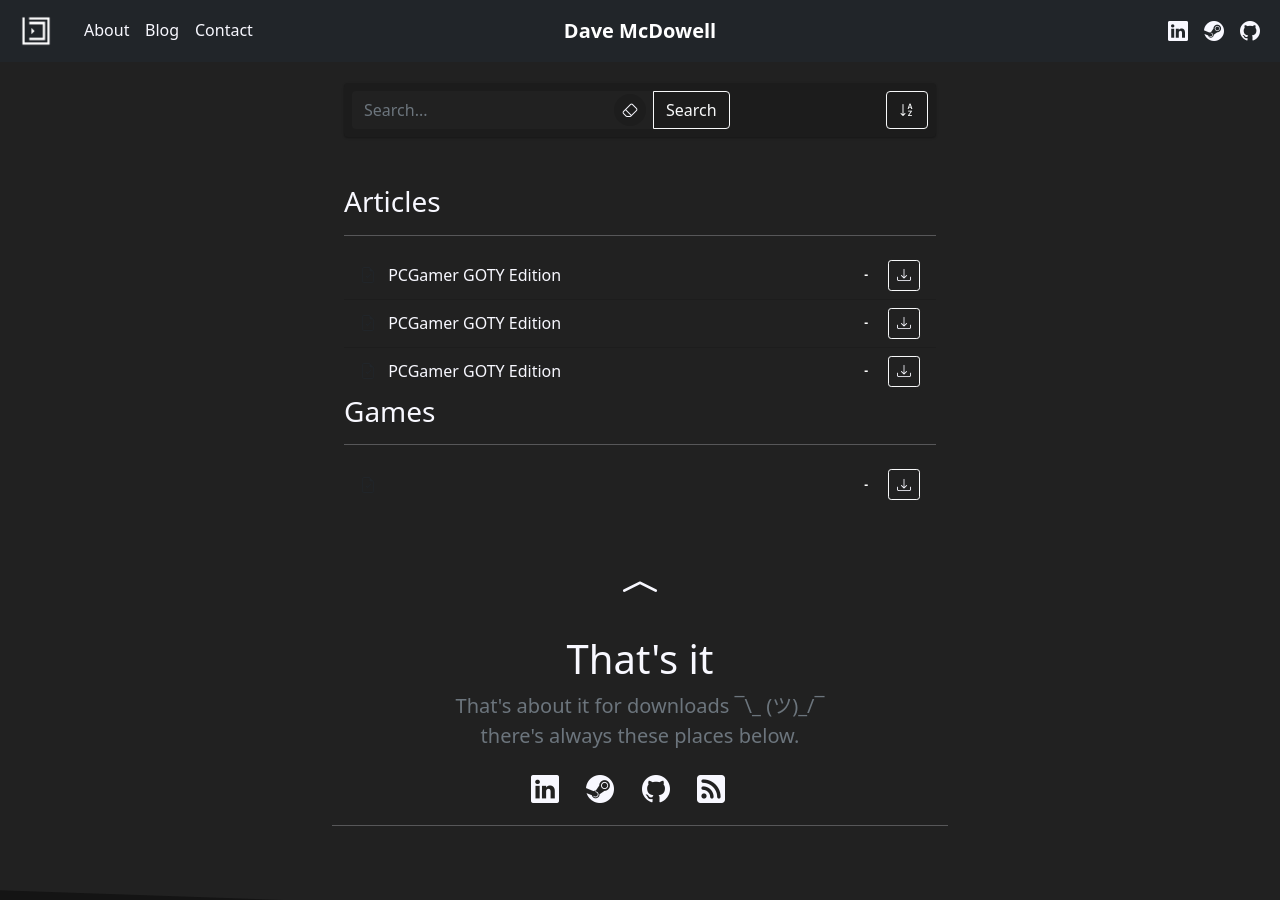
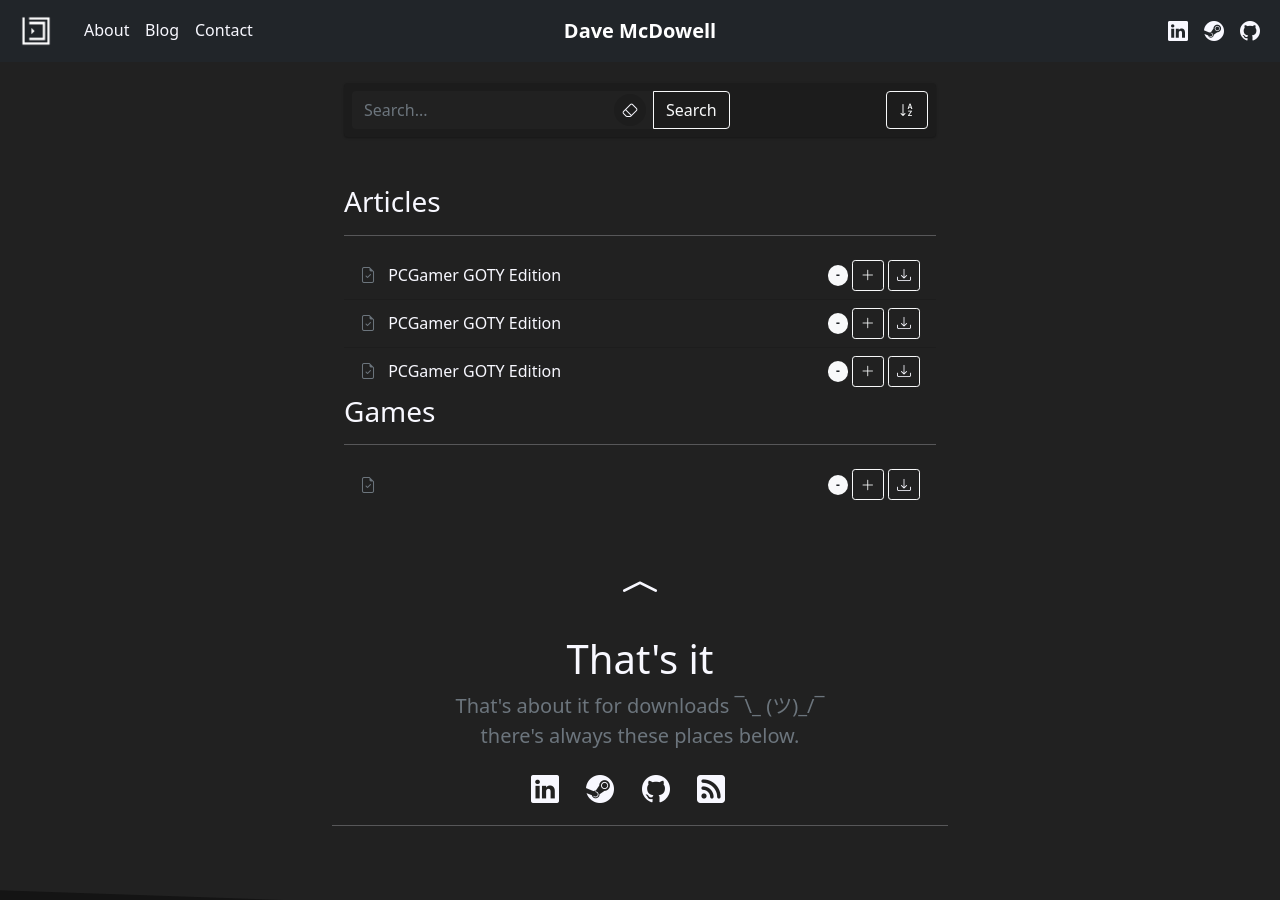
Before and after one commit to davemcdowell/portfolio, a Jekyll site: the page built from downloads.html, in a window 1280 px wide and 900 px high, scrolled down 898 px. Built offline with Jekyll 4.4.1, drawn with Linux system fonts in a browser that asks for light colours; nearby versions of some CDN libraries.

Commit message:
Update downloads.html

```diff
--- a/downloads.html
+++ b/downloads.html
@@ -20,14 +20,15 @@
                 <hr>
                 <ul class="list-group list-group-flush list-group-hover">
                 {%- for item in download.items -%}
-                  <li class="list-group-item bg-transparent">
+                  <li class="list-group-item bg-transparent txt-color-default">
                     <div class="d-flex flex-wrap justify-content-between align-items-center">
-                      <div class="list-meta">
+                      <div class="meta-data">
                         <i class="bi bi-file-earmark-check me-2"></i>
                         <a href="{{ item.url }}" class="text-decoration-none" target="_blank">{{ item.title }}</a>
                       </div>
                       <div class="list-item-actions">
-                        <span class="badge badge-light badge-pill me-2 no-select">-</span>
+                        <span class="badge rounded-pill bg-light text-dark">-</span>
+                        <button id="{{ download.group }}-dl-{{ forloop.index }}-" type="button" class="btn btn-sm btn-outline-light"><i class="bi bi-plus-lg"></i></button>
                         <a href="{{ item.url }}" class="btn btn-sm btn-outline-light" target="_blank"><i class="bi bi-download"></i></a>
                       </div>
                     </div>
```
